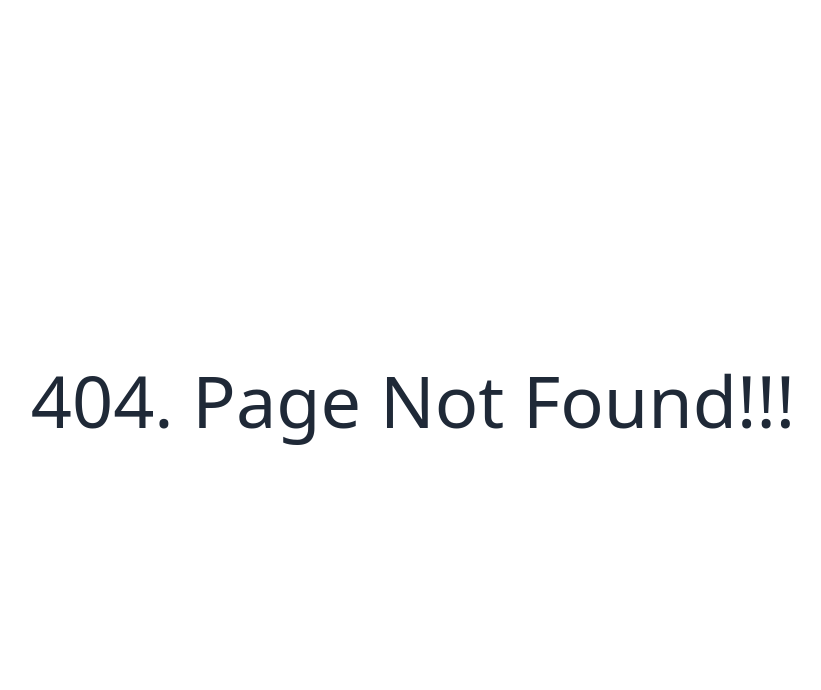
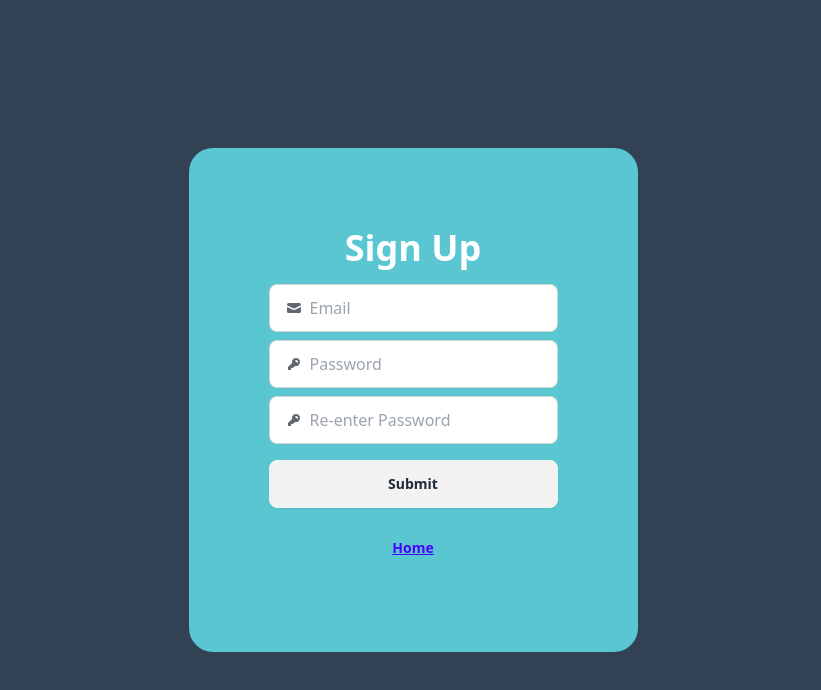
Before and after one commit to GaziFayaz/Book-Vibe, a React (Vite) app in the folder B9A8-Book-Review/: page /signup in a window 1280 px wide. Before the commit this address had no page. Shown: the top 690 px of the page, without its empty margins (227-1048 px from the left). Built offline with nearby package versions, Linux system fonts and the light colour scheme; a web font is replaced by a local one.

Commit message:
sign in and sign up page

```diff
--- a/B9A8-Book-Review/src/Components/ListedBookCard/ListedBookCard.jsx
+++ b/B9A8-Book-Review/src/Components/ListedBookCard/ListedBookCard.jsx
@@ -23,7 +23,7 @@
 			<figure className="rounded-2xl bg-[#1313130D] py-7 px-12">
 				<img src={image} alt="Movie" className="max-h-[172px] object-contain" />
 			</figure>
-			<div className="card-body p-0">
+			<div className="card-body p-0 gap-6">
 				<h2 className="card-title font-playfair font-bold text-2xl">{bookName}</h2>
 				<p className="font-medium">By: {author}</p>
 
--- a/B9A8-Book-Review/src/Components/ListedBooks/ListedBooks.jsx
+++ b/B9A8-Book-Review/src/Components/ListedBooks/ListedBooks.jsx
@@ -18,14 +18,14 @@
 						<BiSolidChevronDown className="text-xl" />
 					</summary>
 					<ul className="p-2 shadow menu dropdown-content z-[1] rounded-box w-52 bg-gray-300">
-						<li onClick={() => setSortType("rating")}>
-							<a>Rating</a>
+						<li>
+							<a onClick={() => setSortType("rating")}>Rating</a>
 						</li>
-						<li onClick={() => setSortType("pageNumber")}>
-							<a>Number of Pages</a>
+						<li>
+							<a onClick={() => setSortType("pageNumber")}>Number of Pages</a>
 						</li>
-						<li onClick={() => setSortType("publishYear")}>
-							<a>Publisher Year</a>
+						<li>
+							<a onClick={() => setSortType("publishYear")}>Publisher Year</a>
 						</li>
 					</ul>
 				</details>
--- a/B9A8-Book-Review/src/Components/Navbar/Navbar.jsx
+++ b/B9A8-Book-Review/src/Components/Navbar/Navbar.jsx
@@ -1,5 +1,5 @@
 import React from "react";
-import { NavLink } from "react-router-dom";
+import { Link, NavLink } from "react-router-dom";
 
 const Navbar = () => {
 	const activeBtn = "btn btn-outline border-default text-default";
@@ -76,8 +76,8 @@
 				<ul className="menu menu-horizontal px-1">{routesLinks}</ul>
 			</div>
 			<div className="navbar-end flex gap-3">
-				<a className="btn bg-default text-base-100 font-semibold">Sign In</a>
-				<a className="btn bg-[#59C6D2] text-base-100 font-semibold">Sign Up</a>
+				<Link to={"/signin"} className="btn bg-default text-base-100 font-semibold">Sign In</Link>
+				<Link to={"/signup"} className="btn bg-[#59C6D2] text-base-100 font-semibold">Sign Up</Link>
 			</div>
 		</div>
 	);
--- a/B9A8-Book-Review/src/Components/ReadBooks/ReadBooks.jsx
+++ b/B9A8-Book-Review/src/Components/ReadBooks/ReadBooks.jsx
@@ -47,7 +47,6 @@
 	// }
 
 	return (
-		<SortContext.Provider>
 			<div className="flex flex-col w-full mt-10 gap-5">
 			<p>{sortType}</p>
 			{books.map((book, index) => {
@@ -56,7 +55,6 @@
 				}
 			})}
 		</div>
-		</SortContext.Provider>
 
 	);
 };
--- /dev/null
+++ b/B9A8-Book-Review/src/Components/SignIn/SignIn.jsx
@@ -0,0 +1,47 @@
+import React from "react";
+import { Link } from "react-router-dom";
+
+const SignIn = () => {
+	return (
+		<div className="w-full min-h-screen flex items-center justify-center bg-slate-700">
+			<div className="bg-[#59C6D2] p-20 flex flex-col items-center gap-4 rounded-3xl">
+				<h1 className="text-center text-white font-bold text-4xl">Sign In</h1>
+				<div className="flex flex-col items-center gap-2">
+					<label className="input input-bordered flex items-center gap-2">
+						<svg
+							xmlns="http://www.w3.org/2000/svg"
+							viewBox="0 0 16 16"
+							fill="currentColor"
+							className="w-4 h-4 opacity-70"
+						>
+							<path d="M2.5 3A1.5 1.5 0 0 0 1 4.5v.793c.026.009.051.02.076.032L7.674 8.51c.206.1.446.1.652 0l6.598-3.185A.755.755 0 0 1 15 5.293V4.5A1.5 1.5 0 0 0 13.5 3h-11Z" />
+							<path d="M15 6.954 8.978 9.86a2.25 2.25 0 0 1-1.956 0L1 6.954V11.5A1.5 1.5 0 0 0 2.5 13h11a1.5 1.5 0 0 0 1.5-1.5V6.954Z" />
+						</svg>
+						<input type="text" className="grow" placeholder="Email" />
+					</label>
+					<label className="input input-bordered flex items-center gap-2">
+						<svg
+							xmlns="http://www.w3.org/2000/svg"
+							viewBox="0 0 16 16"
+							fill="currentColor"
+							className="w-4 h-4 opacity-70"
+						>
+							<path
+								fillRule="evenodd"
+								d="M14 6a4 4 0 0 1-4.899 3.899l-1.955 1.955a.5.5 0 0 1-.353.146H5v1.5a.5.5 0 0 1-.5.5h-2a.5.5 0 0 1-.5-.5v-2.293a.5.5 0 0 1 .146-.353l3.955-3.955A4 4 0 1 1 14 6Zm-4-2a.75.75 0 0 0 0 1.5.5.5 0 0 1 .5.5.75.75 0 0 0 1.5 0 2 2 0 0 0-2-2Z"
+								clipRule="evenodd"
+							/>
+						</svg>
+						<input type="password" className="grow" placeholder="Password" />
+					</label>
+				</div>
+          <button className="btn w-full">Submit</button>
+          <Link to={"/"}>
+          <button className="btn btn-active btn-link">Home</button>
+          </Link>
+			</div>
+		</div>
+	);
+};
+
+export default SignIn;
--- /dev/null
+++ b/B9A8-Book-Review/src/Components/SignUp/SignUp.jsx
@@ -0,0 +1,62 @@
+import React from 'react'
+import { Link } from 'react-router-dom'
+
+const SignUp = () => {
+  return (
+    <div className="w-full min-h-screen flex items-center justify-center bg-slate-700">
+			<div className="bg-[#59C6D2] p-20 flex flex-col gap-4 rounded-3xl items-center">
+				<h1 className="text-center text-white font-bold text-4xl">Sign Up</h1>
+				<div className="flex flex-col items-center gap-2">
+					<label className="input input-bordered flex items-center gap-2">
+						<svg
+							xmlns="http://www.w3.org/2000/svg"
+							viewBox="0 0 16 16"
+							fill="currentColor"
+							className="w-4 h-4 opacity-70"
+						>
+							<path d="M2.5 3A1.5 1.5 0 0 0 1 4.5v.793c.026.009.051.02.076.032L7.674 8.51c.206.1.446.1.652 0l6.598-3.185A.755.755 0 0 1 15 5.293V4.5A1.5 1.5 0 0 0 13.5 3h-11Z" />
+							<path d="M15 6.954 8.978 9.86a2.25 2.25 0 0 1-1.956 0L1 6.954V11.5A1.5 1.5 0 0 0 2.5 13h11a1.5 1.5 0 0 0 1.5-1.5V6.954Z" />
+						</svg>
+						<input type="text" className="grow" placeholder="Email" />
+					</label>
+					<label className="input input-bordered flex items-center gap-2">
+						<svg
+							xmlns="http://www.w3.org/2000/svg"
+							viewBox="0 0 16 16"
+							fill="currentColor"
+							className="w-4 h-4 opacity-70"
+						>
+							<path
+								fillRule="evenodd"
+								d="M14 6a4 4 0 0 1-4.899 3.899l-1.955 1.955a.5.5 0 0 1-.353.146H5v1.5a.5.5 0 0 1-.5.5h-2a.5.5 0 0 1-.5-.5v-2.293a.5.5 0 0 1 .146-.353l3.955-3.955A4 4 0 1 1 14 6Zm-4-2a.75.75 0 0 0 0 1.5.5.5 0 0 1 .5.5.75.75 0 0 0 1.5 0 2 2 0 0 0-2-2Z"
+								clipRule="evenodd"
+							/>
+						</svg>
+						<input type="password" className="grow" placeholder="Password" />
+					</label>
+          <label className="input input-bordered flex items-center gap-2">
+						<svg
+							xmlns="http://www.w3.org/2000/svg"
+							viewBox="0 0 16 16"
+							fill="currentColor"
+							className="w-4 h-4 opacity-70"
+						>
+							<path
+								fillRule="evenodd"
+								d="M14 6a4 4 0 0 1-4.899 3.899l-1.955 1.955a.5.5 0 0 1-.353.146H5v1.5a.5.5 0 0 1-.5.5h-2a.5.5 0 0 1-.5-.5v-2.293a.5.5 0 0 1 .146-.353l3.955-3.955A4 4 0 1 1 14 6Zm-4-2a.75.75 0 0 0 0 1.5.5.5 0 0 1 .5.5.75.75 0 0 0 1.5 0 2 2 0 0 0-2-2Z"
+								clipRule="evenodd"
+							/>
+						</svg>
+						<input type="password" className="grow" placeholder="Re-enter Password" />
+					</label>
+				</div>
+          <button className="btn w-full">Submit</button>
+          <Link to={"/"}>
+          <button className="btn btn-active btn-link">Home</button>
+          </Link>
+			</div>
+		</div>
+  )
+}
+
+export default SignUp
```
Also changed, not shown: B9A8-Book-Review/src/main.jsx (+10 -0 lines).
